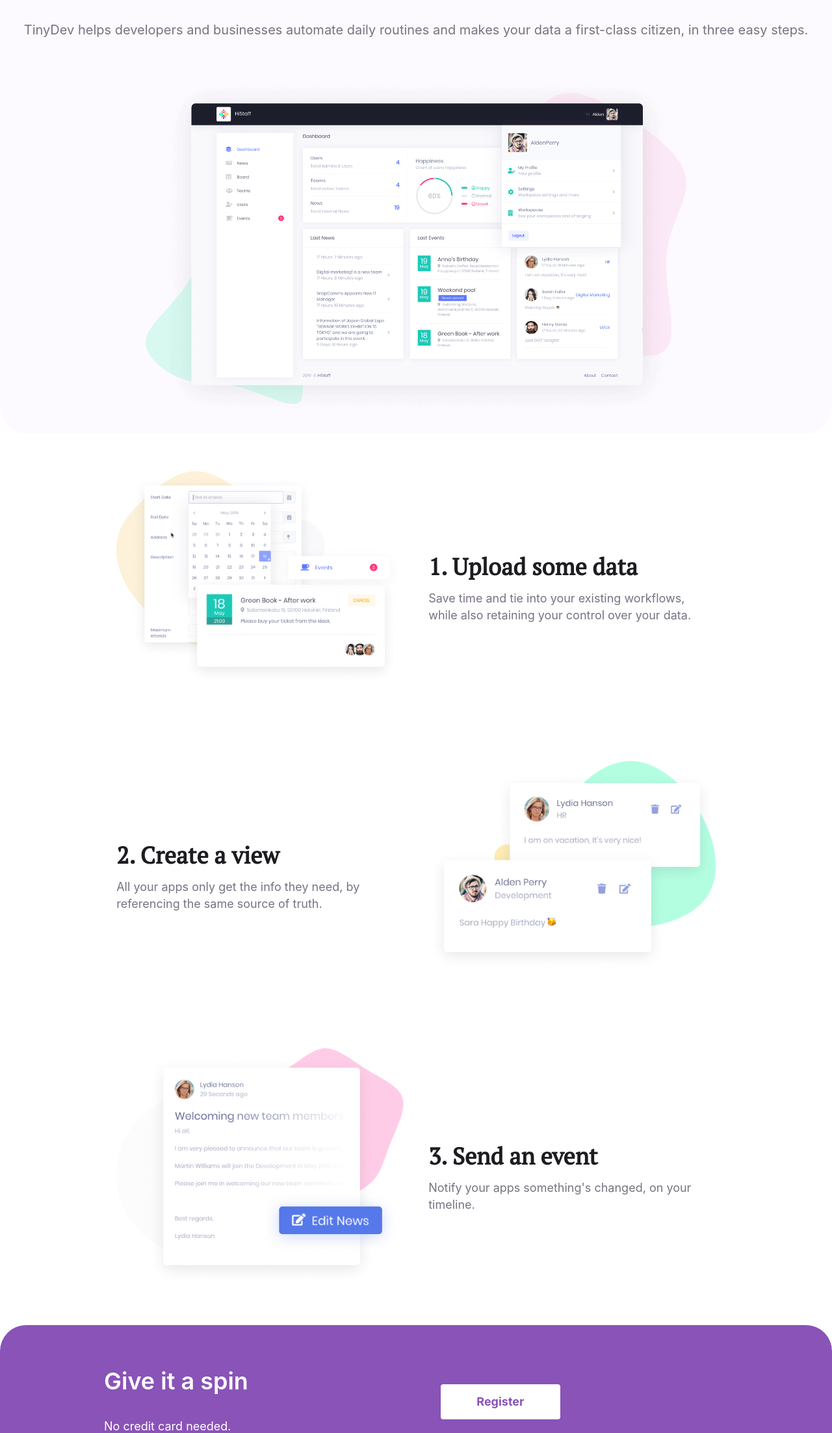
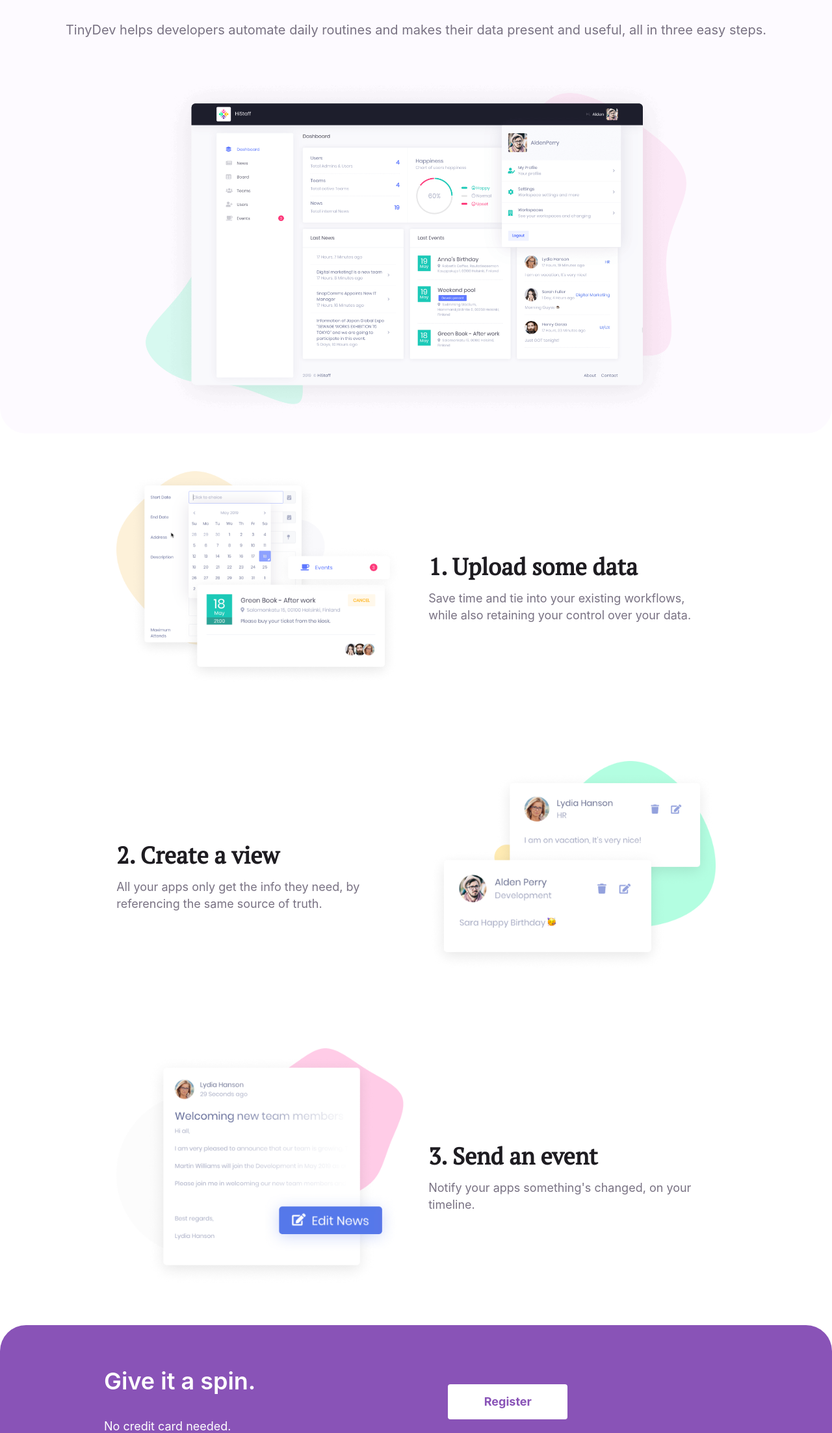
Before and after one commit to yingw787/tinydevcrm-landing-v2, a Gatsby site: page / in a window 1280 px wide. Shown: the part 355-2560 px from the top of the page at 65% size. Built offline with nearby package versions, Linux system fonts and the light colour scheme; Gatsby itself is replaced by a stand-in of ours.

Commit message:
Update index.js.

```diff
--- a/src/pages/index.js
+++ b/src/pages/index.js
@@ -13,7 +13,7 @@ const IndexPage = () => (
 
         <div className={"page-header home"}>
             <h1>SQL-based Life Management</h1>
-            <p>TinyDev helps developers and businesses automate daily routines and makes your data a first-class citizen, in three easy steps.</p>
+            <p>TinyDev helps developers automate daily routines and makes their data present and useful, all in three easy steps.</p>
             <img alt={"Dashboard"} src={featureImage}/>
         </div>
 
@@ -75,12 +75,18 @@ const IndexPage = () => (
         <div className={"call-to-action"}>
             <div className={"container"}>
                 <div className={"call-to-action__content"}>
-                    <h2>Give it a spin</h2>
+                    <h2>Give it a spin.</h2>
                     <p>No credit card needed.</p>
                 </div>
 
-                <div className={"button"}>
-                    <a href="https://dashboard.tinydevcrm.com" target={"_blank"} rel={"noopener noreferrer"}>Register</a>
+                <div
+                    className={"button"}>
+                    <a
+                        href="https://dashboard.tinydevcrm.com"
+                        target={"_blank"}
+                        rel={"noopener noreferrer"}>
+                            Register
+                    </a>
                 </div>
             </div>
         </div>
```
